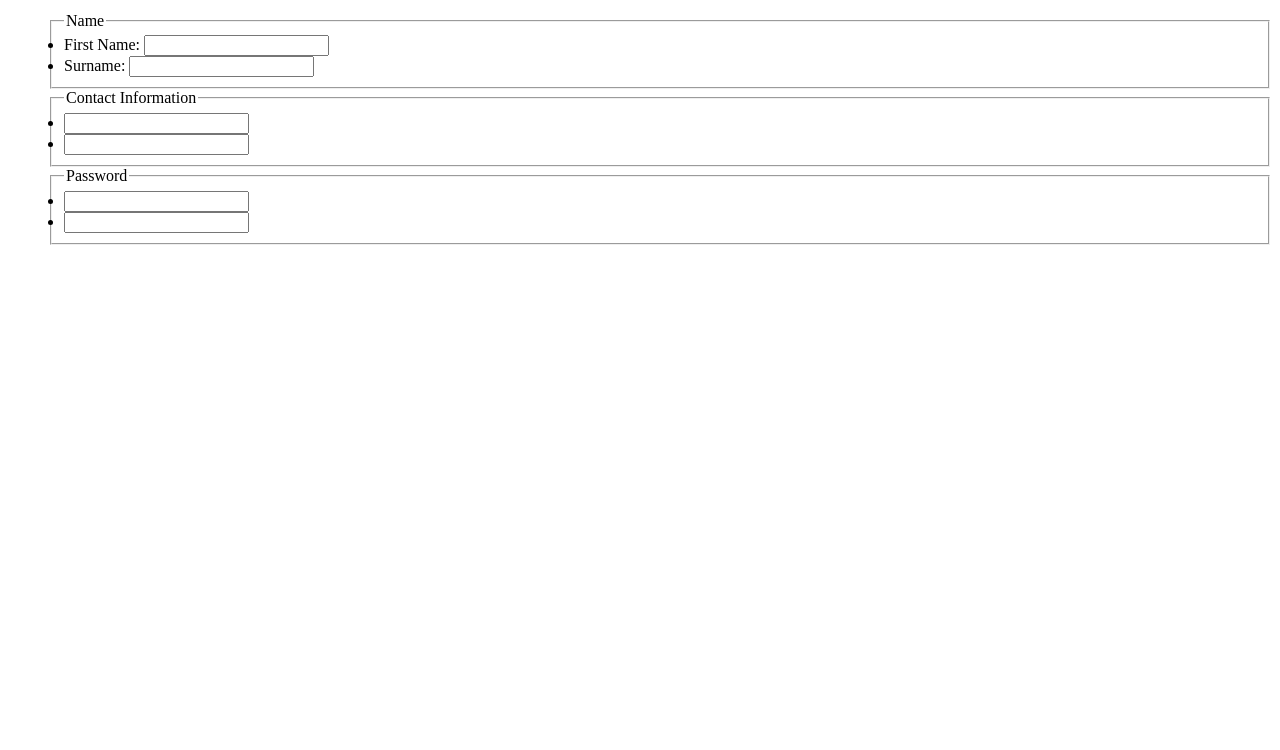
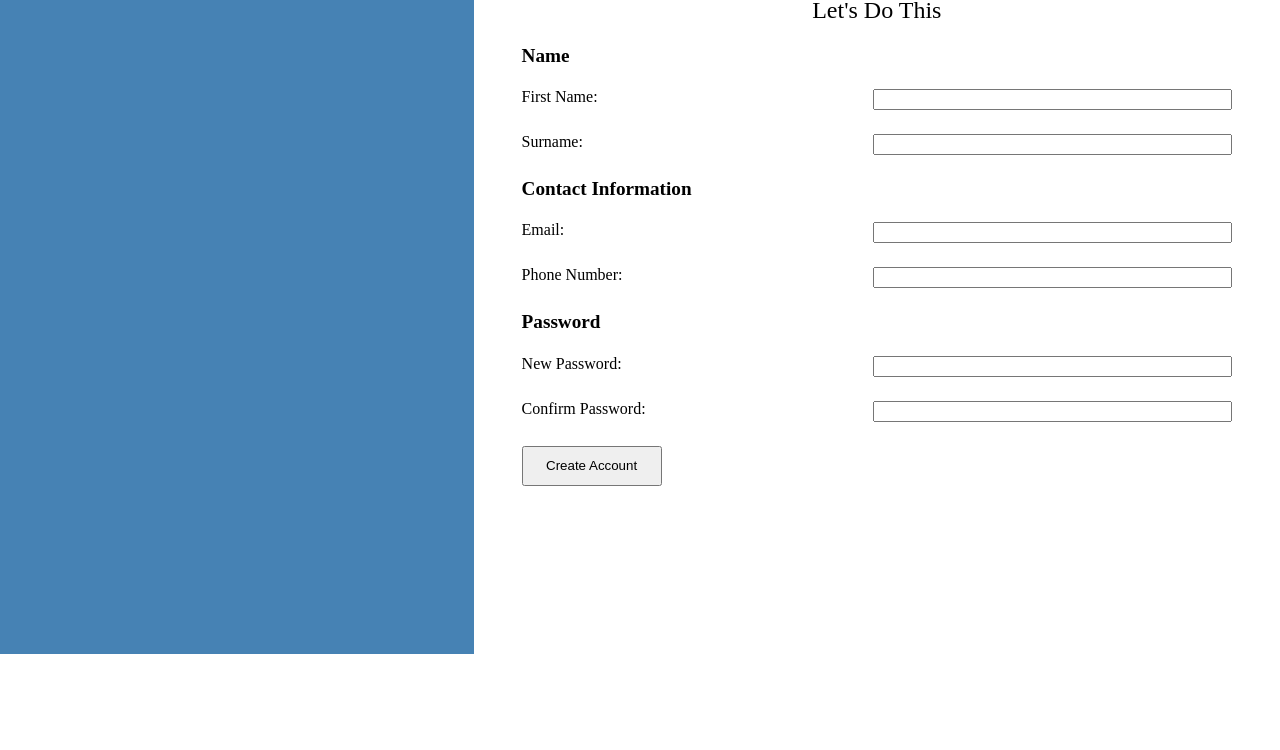
Before and after one commit to JamesKane00/sign-up-form, a plain HTML site: page index.html in a window 1280 px wide. Shown: the part 146-896 px from the top of the page. Before the commit the page ends 800 px from the top, so only its background shows below. Drawn offline with Linux system fonts and the light colour scheme.

Commit message:
Arranging layout with flexbox, initial styling

```diff
--- a/index.html
+++ b/index.html
@@ -1,6 +1,7 @@
 <!DOCTYPE html>
 <html lang="en">
   <head>
+    <link rel="stylesheet" href="reset.css">
     <link rel="stylesheet" href="style.css" />
     <script src="validation.js" defer></script>
     <meta charset="UTF-8" />
@@ -11,6 +12,7 @@
   <body>
     <div id="banner">
       <img src="" alt="image of site banner" />
+      <div id="logo">Sign Up Form</div>
     </div>
     <div id="signup-container">
       <div id="welcome-text">
@@ -27,40 +29,42 @@
           <ul>
             <fieldset>
               <legend>Name</legend>
-              <li>
+              <li class="form-row">
                 <label for="firstname">First Name:</label>
                 <input type="text" id="firstname" name="firstname" required />
               </li>
-              <li>
+              <li class="form-row">
                 <label for="surname">Surname:</label>
                 <input type="text" id="surname" name="surname" required />
               </li>
             </fieldset>
             <fieldset>
                 <legend>Contact Information</legend>
-                <li>
-                <label for="email"></label>
+                <li class="form-row">
+                <label for="email">Email:</label>
                 <input type="email" id="email" name="email" pattern="/^[a-zA-Z0-9.!#$%&'*+/=?^_`{|}~-]+@[a-zA-Z0-9-]+(?:\.[a-zA-Z0-9-]+)*$/;" required></input>
             </li>
-            <li>
-                <label for="tel"></label>
+            <li class="form-row">
+                <label for="tel">Phone Number:</label>
                 <input type="tel" id="tel" name="tel" pattern="\d{3}[ -.]\d{3}[ -.]\d{4}" required>
             </li>
             </fieldset>
             <fieldset>
                 <legend>Password</legend>
-                <li>
-                    <label for="password"></label>
+                <li class="form-row">
+                    <label for="password">New Password:</label>
                     <input type="password" id="password" name="password" pattern="^(?=.*[A-Za-z])(?=.*\d)(?=.*[@$!%*#?&])[A-Za-z\d@$!%*#?&]{8,}$" required>
                 </li>
-                <li>
-                    <label for="password-confirmation"></label>
+                <li class="form-row">
+                    <label for="password-confirmation">Confirm Password:</label>
                     <input type="password" id="password" name="password" pattern="^(?=.*[A-Za-z])(?=.*\d)(?=.*[@$!%*#?&])[A-Za-z\d@$!%*#?&]{8,}$" required>
                 </li>
-            </fieldset>
-          </ul>
-        </form>
-      </div>
-    </div>
+                <li class="form-button">
+                <button id="create-account">Create Account</button>
+                </li>
+              </fieldset>
+            </form>
+          </div>
+        </div>
   </body>
 </html>
--- a/style.css
+++ b/style.css
@@ -0,0 +1,67 @@
+* {
+    font-family: Arial, Helvetica, sans-serif;
+}
+
+body {
+    display: flex;
+    flex-direction: row;
+}
+
+body #banner {
+    background-color: steelblue;
+    flex: 1;
+    flex-basis: 40%;
+    height: 100vh;
+}
+
+body #signup-container {
+    flex: 3;
+    display: flex;
+    flex-direction: column;
+    flex-basis: 60%;
+    padding: 24px;
+    margin: 24px;
+    height: 100vh;
+}
+
+#form-container {
+    margin: 24px 0px;
+}
+
+#form-container h1, #form-container li {
+    margin: 24px 0px;
+}
+
+#form-container h1 {
+    text-align: center;
+    font-size: 1.5rem;
+}
+
+legend {
+    text-align: left;
+    font-size: 1.2rem;
+    font-weight: bold;
+}
+
+.form-row {
+    display: flex;
+    justify-content: flex-end;
+}
+
+.form-row > label {
+    flex: 2;
+}
+
+.form-row > input {
+    flex: 2;
+}
+
+#welcome-text {
+    text-align: left;
+}
+
+#create-account {
+    height: 40px;
+    width: 140px;
+    cursor: pointer;
+}
```
